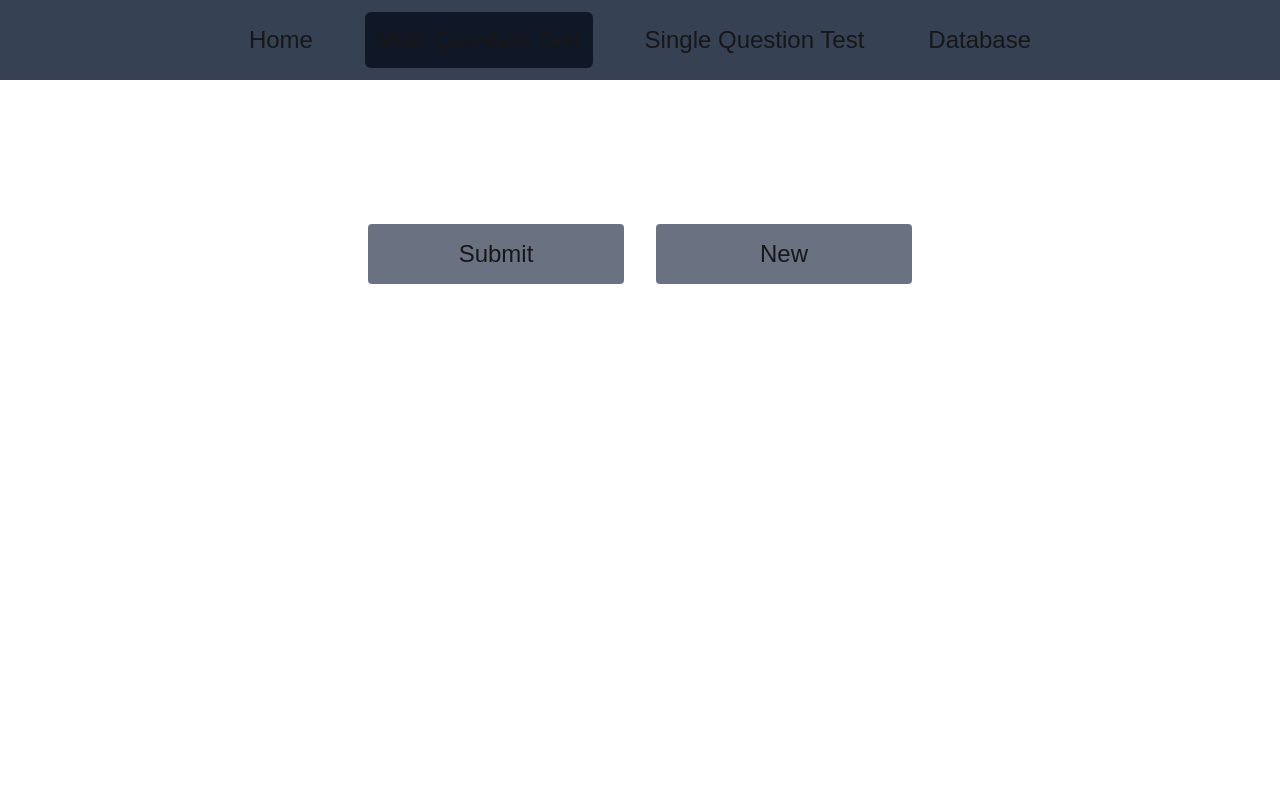
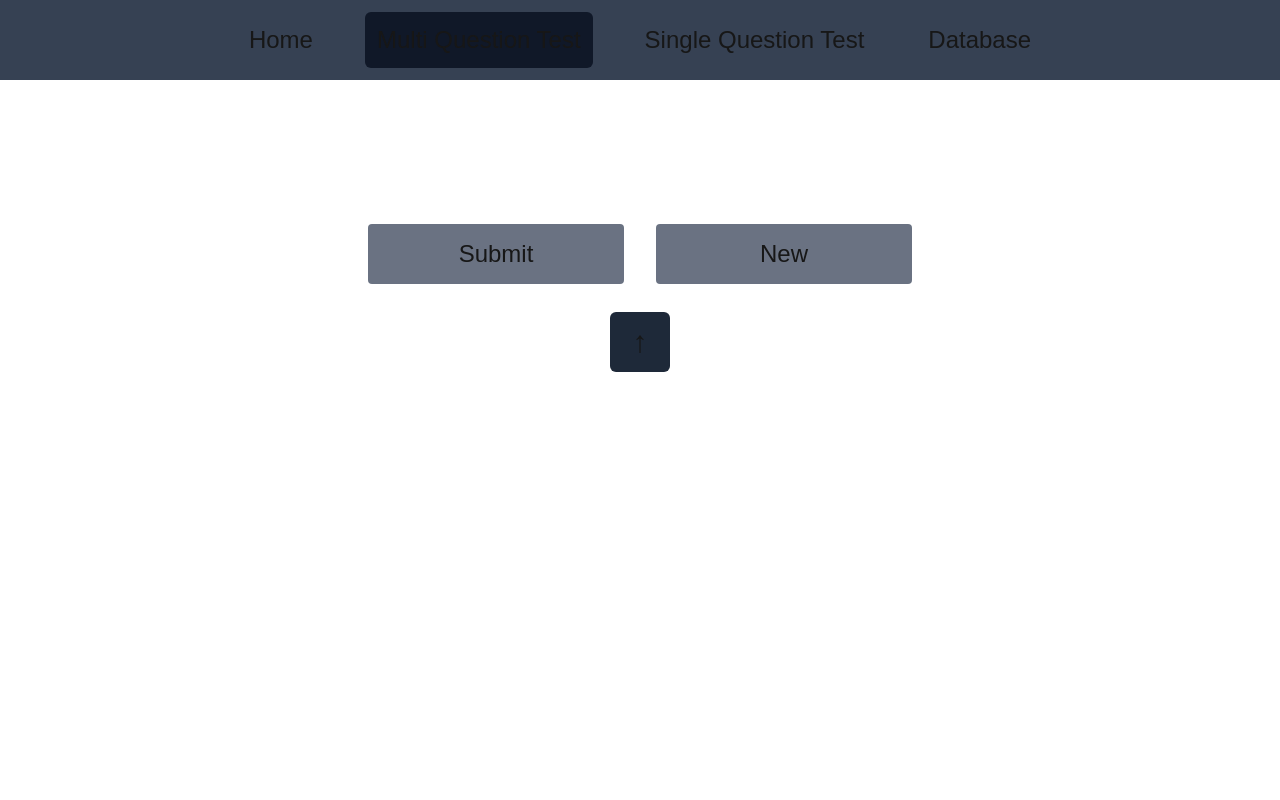
Before and after one commit to Kornellen/quizgame, a Next.js app: page /quests/multi in a window 1280 px wide. Shown: the top 800 px of the page. Built offline with nearby package versions, Linux system fonts and the light colour scheme; no server answers; the database is empty.

Commit message:
Add GoToTop Button for going to top page with one click

```diff
--- /dev/null
+++ b/src/app/quests/_components/GoToTopButton.component.tsx
@@ -0,0 +1,13 @@
+"use client";
+export default function GoToTopBtn() {
+  return (
+    <div className="flex items-center justify-center mt-3">
+      <button
+        onClick={() => scrollTo({ top: 0 })}
+        className="flex justify-center items-center lg:text-3xl lg:w-15 lg:h-15 w-10 h-10 text-xl rounded-md bg-gray-800 hover:bg-gray-600"
+      >
+        ↑
+      </button>
+    </div>
+  );
+}
--- a/src/app/quests/database/page.tsx
+++ b/src/app/quests/database/page.tsx
@@ -1,5 +1,6 @@
 import { getPageQuestions } from "@/lib/questions/Question.action";
 import FilteredQuestionsList from "./_components/FilteredQuestionList.component";
+import GoToTopBtn from "../_components/GoToTopButton.component";
 
 export const dynamic = "force-dynamic";
 type Props = {
@@ -29,6 +30,7 @@ export default async function Page({ searchParams }: Props) {
         Question DB
       </p>
       <FilteredQuestionsList questions={questions} page={page} />
+      <GoToTopBtn />
     </>
   );
 }
--- a/src/app/quests/multi/page.tsx
+++ b/src/app/quests/multi/page.tsx
@@ -1,5 +1,6 @@
 import { getFullExam } from "@/lib/questions/Question.action";
 import Form from "./_components/Form.component";
+import GoToTopBtn from "../_components/GoToTopButton.component";
 
 export const dynamic = "force-dynamic";
 export default async function Page() {
@@ -8,5 +9,10 @@ export default async function Page() {
   if (!examQuestions)
     return <h1>There was an error generating your exam. Please try again</h1>;
 
-  return <Form questions={examQuestions} />;
+  return (
+    <>
+      <Form questions={examQuestions} />
+      <GoToTopBtn />
+    </>
+  );
 }
```
